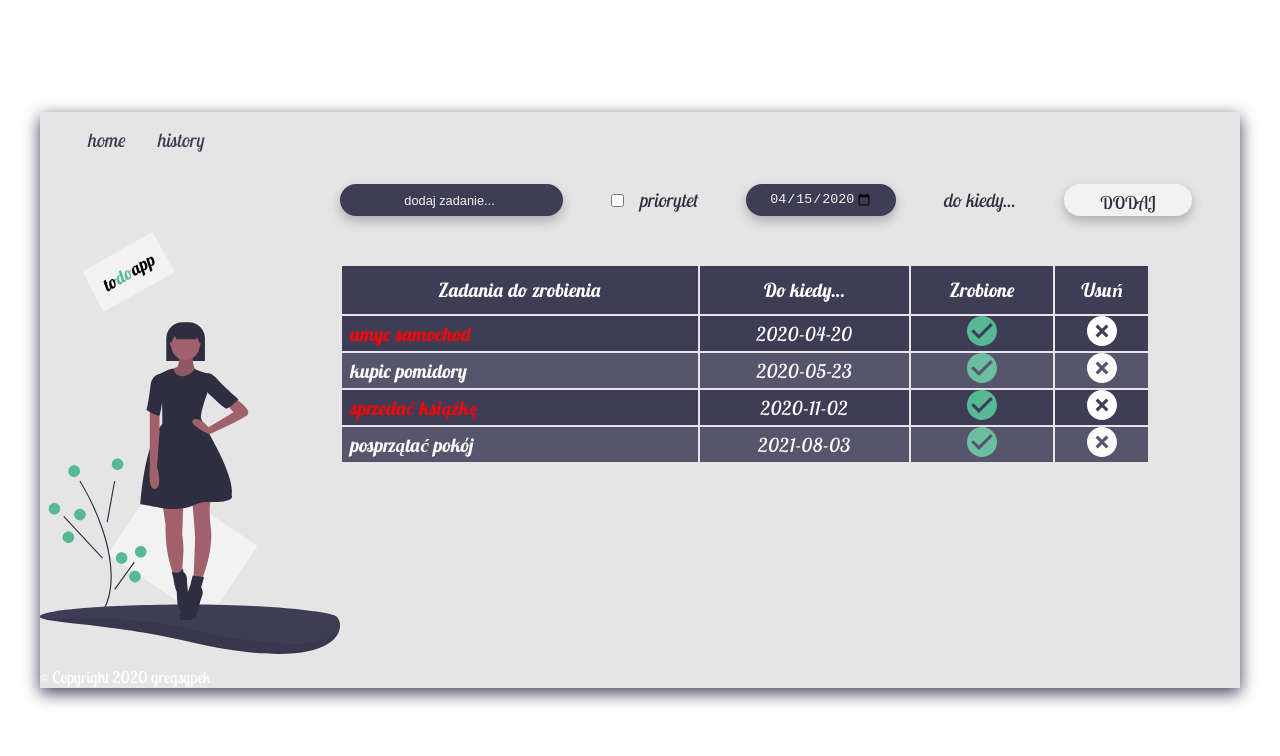
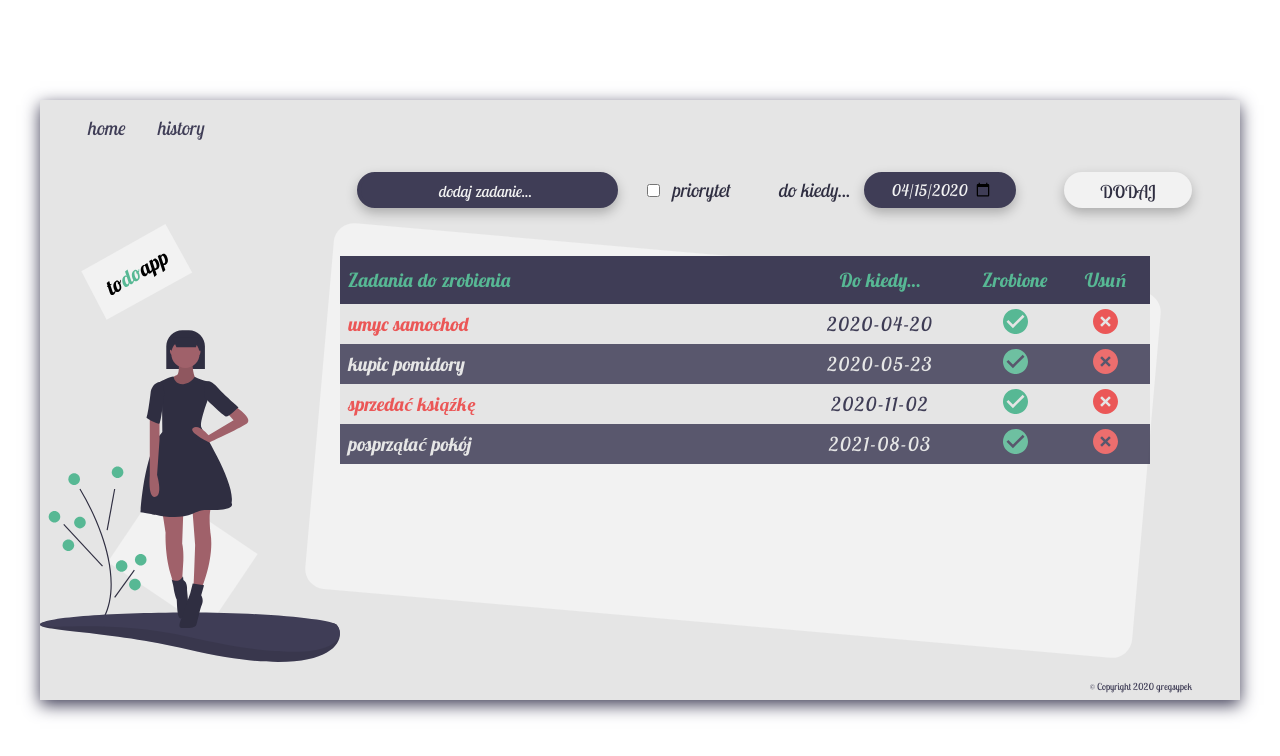
Before and after one commit to gregsypek/todoapp, a React (Create React App) app: page / in a window 1280 px wide. Shown: the top 756 px of the page. Built offline with nearby package versions, Linux system fonts and the light colour scheme.

Commit message:
styling layout and add Route for render AddTask only at home page

```diff
--- a/src/components/AddTask.js
+++ b/src/components/AddTask.js
@@ -62,6 +62,7 @@ class AddTask extends Component {
 					onChange={this.handleCheck}
 				/>
 				<label htmlFor="important">priorytet</label>
+				<label htmlFor="date">do kiedy...</label>
 				<input
 					type="date"
 					value={this.state.date}
@@ -70,7 +71,6 @@ class AddTask extends Component {
 					onChange={this.handleDate}
 					id="date"
 				/>
-				<label htmlFor="date">do kiedy...</label>
 				<button onClick={this.handleClick}>dodaj</button>
 			</div>
 		);
--- a/src/components/App.js
+++ b/src/components/App.js
@@ -9,6 +9,7 @@ import logo from "../images/logo.svg";
 
 import "../styles/App.css";
 import "../styles/Main.css";
+import "../styles/Footer.css";
 class App extends Component {
 	//ustaw counter na podstawie tablicy
 	counter = 9;
@@ -91,17 +92,25 @@ class App extends Component {
 
 		return true;
 	};
+
+	// const ForPlentyTask = {
+	// 			'max-height': 'none',
+
+	// }
 	render() {
 		return (
 			<Router>
 				<div className="container">
 					<div className="app ">
 						<Navigation />
-						<header>{<AddTask add={this.addTask} />}</header>
+
+						<header>
+							<Route path="/" exact render={() => <AddTask add={this.addTask} />} />
+						</header>
 						<section>
 							<aside>
-								<img class="logo" src={logo} alt={`logo ${logo}`} />
-								<img class="img" src={image} alt={`picutre ${image}`} />
+								<img className="logo" src={logo} alt={`logo ${logo}`} />
+								<img className="img" src={image} alt={`picutre ${image}`} />
 							</aside>
 							<main>
 								<Switch>
@@ -136,6 +145,7 @@ class App extends Component {
 										)}
 									/>
 								</Switch>
+								<div className="square"></div>
 							</main>
 						</section>
 						<footer>
--- a/src/components/TaskActive.js
+++ b/src/components/TaskActive.js
@@ -4,7 +4,7 @@ import x from "../images/usun.svg";
 
 const TaskActive = (props) => {
 	const importantStyle = {
-		color: "red",
+		color: "#EB5757",
 	};
 	const { text, date, id, important } = props.task;
 	return (
@@ -13,12 +13,12 @@ const TaskActive = (props) => {
 			<td>{date}</td>
 			<td>
 				<button onClick={() => props.change(id)}>
-					<img class="ok" src={ok} alt={`ok ${ok}`} />
+					<img className="ok" src={ok} alt={`ok ${ok}`} />
 				</button>
 			</td>
 			<td>
 				<button onClick={() => props.delete(id)}>
-					<img class="x" src={x} alt={`x button ${x}`} />
+					<img className="x" src={x} alt={`x button ${x}`} />
 				</button>
 			</td>
 		</tr>
--- a/src/components/TaskDone.js
+++ b/src/components/TaskDone.js
@@ -10,7 +10,7 @@ const TaskDone = (props) => {
 			<td>{finish}</td>
 			<td>
 				<button onClick={() => props.delete(id)}>
-					<img class="x" src={x} alt={`x button ${x}`} />
+					<img className="x" src={x} alt={`x button ${x}`} />
 				</button>
 			</td>
 		</tr>
--- a/src/components/TasksHistory.js
+++ b/src/components/TasksHistory.js
@@ -22,7 +22,7 @@ const TaskListDone = (props) => {
 	return (
 		<>
 			<div className="done">
-				<table>
+				<table className="tbl-2">
 					<thead>
 						<tr>
 							<th>Zadania zrobione</th>
--- a/src/components/TasksHome.js
+++ b/src/components/TasksHome.js
@@ -3,6 +3,7 @@ import TaskActive from "./TaskActive";
 
 const TasksListActive = (props) => {
 	const active = props.tasks.filter((task) => task.active);
+	console.log(active.lenght);
 
 	if (active.length >= 2) {
 		active.sort((a, b) => {
@@ -12,6 +13,7 @@ const TasksListActive = (props) => {
 			return a - b;
 		});
 	}
+
 	const activeTasks = active.map((task) => (
 		<TaskActive
 			key={task.id}
@@ -25,7 +27,7 @@ const TasksListActive = (props) => {
 	return (
 		<>
 			<div className="active">
-				<table>
+				<table className="tbl-1">
 					<thead>
 						<tr>
 							<th>Zadania do zrobienia</th>
--- a/src/styles/AddTask.css
+++ b/src/styles/AddTask.css
@@ -7,22 +7,31 @@
 
 input[type="text"],
 input[type="date"] {
+    font-size: inherit;
+    font-family: "Lobster Two", cursive, "sans-serif";
     background-color: #3f3d56;
     color: #f2f2f2;
     border: 4px solid #3f3d56;
-	padding: 0.2rem 1.2rem;
-
+    padding: 0.4rem 1.2rem;
     box-shadow: 0px 5px 12px rgba(0, 0, 0, 0.25);
     border-radius: 20px;
+    line-height: 100%;
+    margin-right: 1.8rem;
+    height: 2.2rem;
+    outline: none;
+    transition: all .2s;
+    font-style: italic;
     text-align: center;
-	margin-right: 3rem;
-	height: 2rem;
-	outline: none;
+
 }
 
-::placeholder {
+
+::placeholder,
+input[type="date"] {
     color: #f2f2f2;
-	font-size: 0.8rem;
+    opacity: 1;
+    /* color: red; */
+    font-size: 1rem;
 }
 
 input[type="date"] {
@@ -30,7 +39,7 @@ input[type="date"] {
 }
 
 input[type="checkbox"] {
-	margin-right: 1rem;
+    margin-right: .8rem;
 }
 
 label {
@@ -39,13 +48,17 @@ label {
     font-style: italic;
 }
 
+label:nth-of-type(2) {
+    margin-right: .8rem;
+}
+
 .form button {
     font-style: normal;
     font-weight: normal;
     font-size: 1.1rem;
     line-height: 30px;
     width: 8rem;
-	height: 2rem;
+    height: 2.2rem;
     outline: none;
     border: none;
     cursor: pointer;
@@ -65,3 +78,10 @@ label {
     background-color: #57b894;
     color: #f2f2f2;
 }
+
+input[type="text"]:hover,
+input[type="date"]:hover,
+.form button:hover {
+    transform: scale(1.1);
+    cursor: pointer;
+}
--- a/src/styles/App.css
+++ b/src/styles/App.css
@@ -33,4 +33,6 @@ body {
     display: flex;
     flex-direction: column;
     flex: 1;
+    /* dla ostylowania .square */
+    position: relative;
 }
--- /dev/null
+++ b/src/styles/Footer.css
@@ -0,0 +1,8 @@
+footer small {
+    color: #3f3d56;
+    font-size: .6rem;
+    padding: .5rem;
+    margin-right: 2.5rem;
+    display: flex;
+    justify-content: flex-end;
+}
--- a/src/styles/Main.css
+++ b/src/styles/Main.css
@@ -8,59 +8,126 @@ aside {
     flex-direction: column;
     overflow: hidden;
     align-content: stretch;
-	/* flex: 1; */
     justify-content: space-between;
 }
 
 main {
+    position: relative;
+    z-index: 2;
     width: 90%;
 }
 
 .logo {
-	width: 11rem;
-	height: 5rem;
+    width: 12rem;
+    height: 6rem;
 }
 
 .img {
     height: 44vh;
 }
 
-/*  stylowanie tabeli */
+/*  stylowanie tabel wspolne */
 
 table {
+
     margin-top: 2rem;
     width: 90%;
     font-style: italic;
     font-weight: normal;
+    border-collapse: collapse;
+    table-layout: fixed;
 }
 
-thead > tr {
-	line-height: 3rem;
+td {
+    letter-spacing: 1px;
+    padding: 5px;
 }
 
-tbody > tr > th {
+tbody td {
+    text-align: center;
+}
+
+
+thead>tr {
+    line-height: 3rem;
+    color: #57B894;
+}
+
+tbody>tr>th {
     text-align: left;
     padding-left: 0.5rem;
-}
-
-tbody {
-	font-weight: normal;
 }
 
 td {
     text-align: center;
 }
 
-tbody > t thead,
-tr:nth-of-type(1n) {
-	background-color: #3f3d56;
+tbody>tr:nth-of-type(1n) {
+    background-color: #E5E5E5;
+    color: #3f3d56;
 }
 
-tr:nth-of-type(2n) {
-	/* background-color: #3f3d56; */
+tbody>tr:nth-of-type(2n) {
+    background-color: #3f3d56;
     opacity: 0.85;
+    color: #E5E5E5;
 }
 
+
+/* stylowanie tabeli tbl-1 */
+.tbl-1 thead {
+    background-color: #3F3D56;
+
+}
+
+.tbl-1 thead th:nth-child(1) {
+    width: 50%;
+    text-align: left;
+    padding-left: 0.5rem;
+}
+
+.tbl-1 thead th:nth-child(2) {
+    width: 20%;
+}
+
+.tbl-1 thead th:nth-child(3) {
+    width: 10%;
+}
+
+.tbl-1 thead th:nth-child(4) {
+    width: 10%;
+}
+
+
+/* stylowanie tabeli tbl-2 */
+
+.tbl-2 thead {
+    background-color: #3F3D56;
+
+}
+
+.tbl-2 thead th:nth-child(1) {
+    width: 50%;
+    text-align: left;
+    padding-left: 0.5rem;
+}
+
+.tbl-2 thead th:nth-child(2) {
+    width: 20%;
+}
+
+.tbl-2 thead th:nth-child(3) {
+    width: 20%;
+}
+
+.tbl-2 thead th:nth-child(4) {
+    width: 10%;
+}
+
+
+
+
+/* stylowanie przycisków typu svg */
 button {
     background-color: inherit;
     outline: none;
@@ -69,3 +136,23 @@ button {
     transition: 0.2s;
     line-height: 100%;
 }
+
+button:hover {
+    transform: scale(1.1);
+}
+
+/* stylowanie kwadratu w tle */
+
+.square {
+
+    position: absolute;
+    left: -2.4%;
+    right: 10.22%;
+    top: 7.49%;
+    bottom: 10.6%;
+    background: #F2F2F2;
+    border-radius: 20px;
+    transform: rotate(5deg);
+    z-index: -1;
+    /* opacity: .6; */
+}
```
Also changed, not shown: src/images/ok.svg, src/images/usun.svg. Lines whose indentation alone changed are shown as unchanged.
